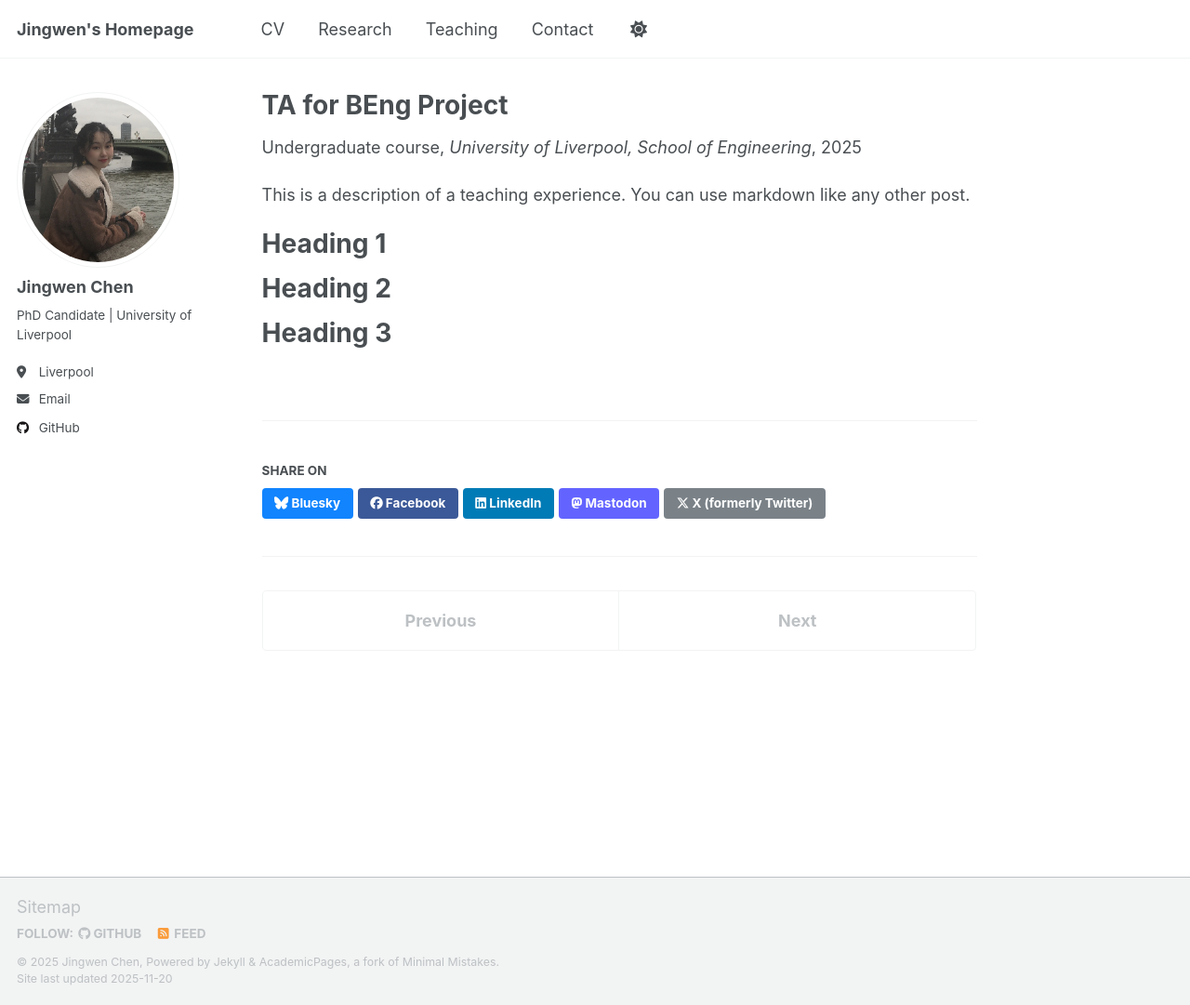
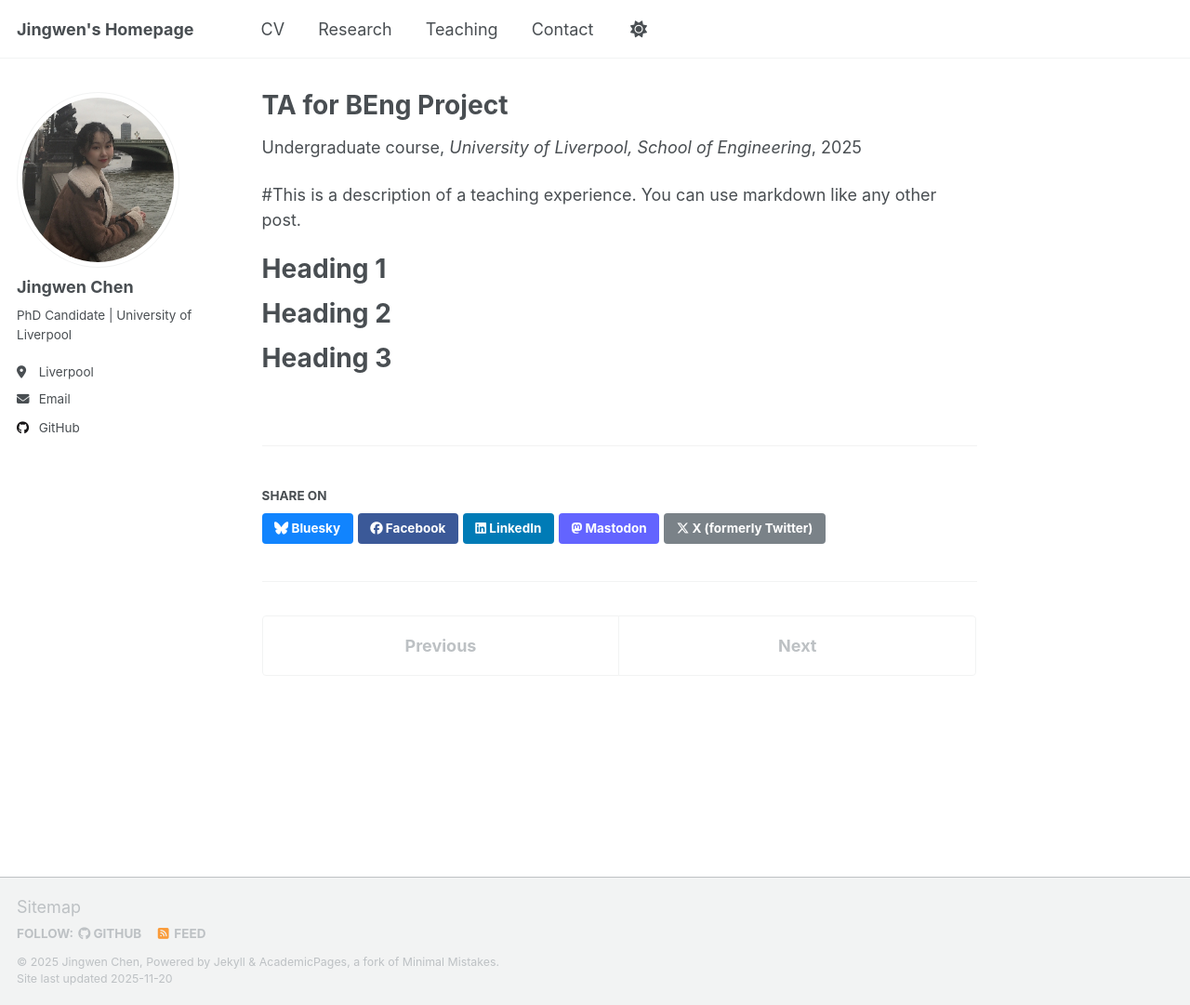
Before and after one commit to jingwenchen0903/jingwenchen0903.github.io, a Jekyll site: the page built from _teaching/2014-spring-teaching-1.md, in a window 1280 px wide and 1081 px high. Shown: the whole window at 93% size. Built offline with Jekyll 4.4.1, drawn with Linux system fonts in a browser that asks for light colours; a script that is not in the unit is left out.

```diff
--- a/_teaching/2014-spring-teaching-1.md
+++ b/_teaching/2014-spring-teaching-1.md
@@ -8,7 +8,7 @@ date: 2025-01-01
 location: Liverpool, UK"
 ---
 
-This is a description of a teaching experience. You can use markdown like any other post.
+#This is a description of a teaching experience. You can use markdown like any other post.
 
 Heading 1
 ======
```
